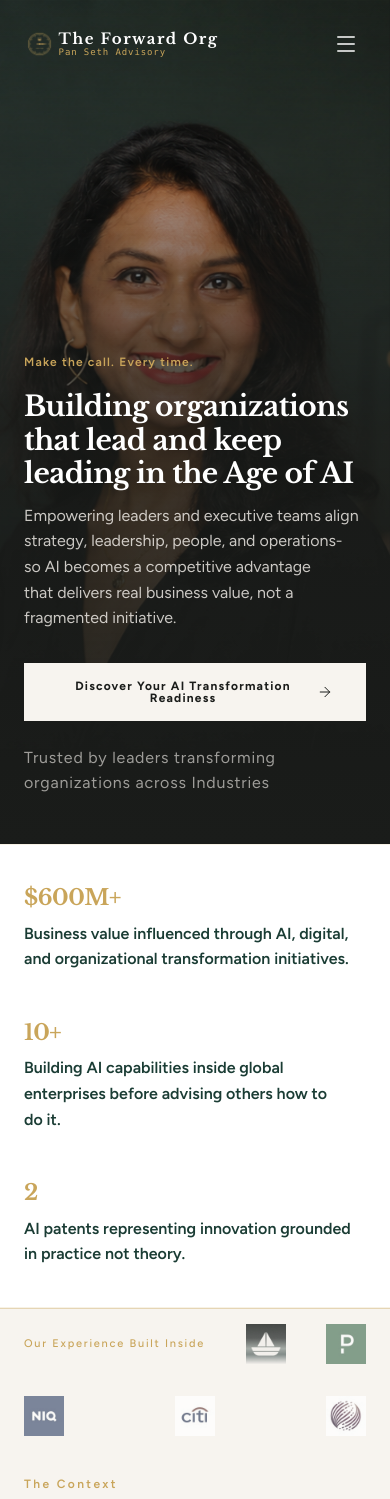
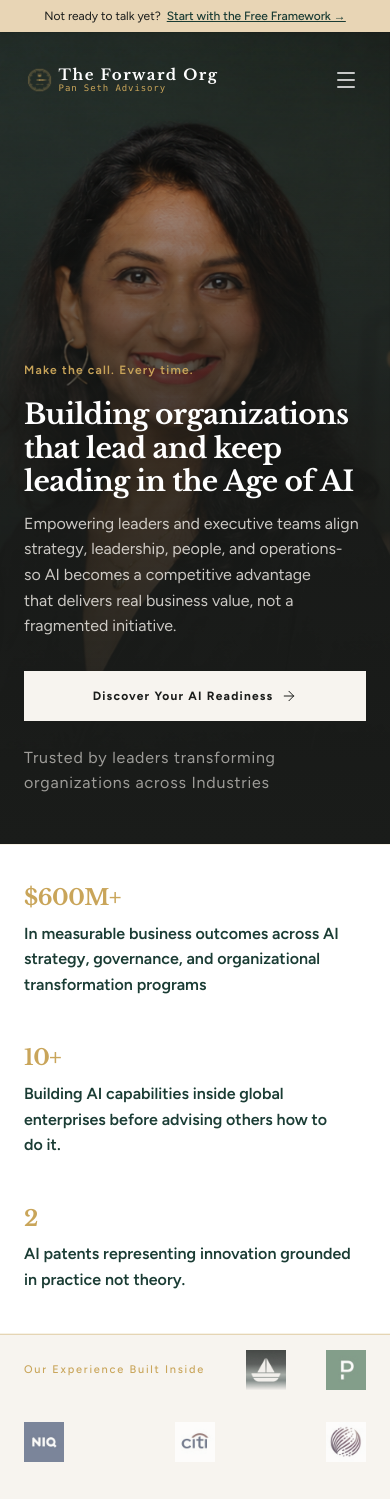
Before and after one commit to AnshKapila/The-Forward-Org-New, a React (Vite) app: page / in a window 390 px wide. Shown: the top 1499 px of the page. Built offline with nearby package versions, Linux system fonts and the light colour scheme.

Commit message:
feat: add top banner, update stats, align newsletter margins, update details buttons

```diff
--- a/src/App.tsx
+++ b/src/App.tsx
@@ -15,7 +15,7 @@ import NotFound from "./pages/NotFound";
 
 function MainAppContent() {
   const [location] = useLocation();
-  const isOverlayPage = location === "/" || location === "/masterclass";
+  const isOverlayPage = location === "/" || location === "/masterclass" || location.startsWith("/newsletter");
 
   useEffect(() => {
     window.scrollTo(0, 0);
--- a/src/components/AIIndexCTA.tsx
+++ b/src/components/AIIndexCTA.tsx
@@ -197,7 +197,7 @@ export function AIIndexCTA() {
                   variant="gold"
                   className="shadow-md"
                 >
-                  Discover Your AI Transformation Readiness
+                  Discover Your AI Readiness
                 </InteractiveButton>
               </div>
 
--- a/src/components/Hero.tsx
+++ b/src/components/Hero.tsx
@@ -172,7 +172,7 @@ export function Hero() {
               variant="primary"
               className="text-center"
             >
-              Discover Your AI Transformation Readiness
+              Discover Your AI Readiness
             </InteractiveButton>
           </motion.div>
 
--- a/src/components/Nav.tsx
+++ b/src/components/Nav.tsx
@@ -19,18 +19,36 @@ export function Nav() {
     { label: "Newsletter", path: "/newsletter" },
   ];
 
-  const isTransparentNavbarPage = location === "/" || location === "/masterclass";
+  const isTransparentNavbarPage = location === "/" || location === "/masterclass" || location.startsWith("/newsletter");
   const showDarkNavbar = !isTransparentNavbarPage || isScrolled;
 
   return (
     <>
+      {/* Homepage Top Banner (Nudge) */}
+      {location === "/" && (
+        <div className="fixed top-0 left-0 w-full z-[100] bg-sand text-ink text-xs sm:text-sm py-2 px-4 md:px-6 flex flex-wrap justify-center items-center text-center shadow-sm">
+          <span className="mr-1.5 md:mr-2">Not ready to talk yet?</span>
+          <button
+            onClick={() => {
+              const el = document.getElementById("freebie");
+              if (el) {
+                el.scrollIntoView({ behavior: "smooth" });
+              }
+            }}
+            className="text-[#1A3C34] underline font-medium hover:text-[#1A3C34]/80 transition-colors cursor-pointer"
+          >
+            Start with the Free Framework &rarr;
+          </button>
+        </div>
+      )}
+
       <nav
         id="main-nav"
-        className={`fixed top-0 left-0 w-full z-[90] transition-all duration-300 ${
+        className={`fixed left-0 w-full z-[90] transition-all duration-300 ${
           showDarkNavbar
             ? "bg-[#1A1C1A]/95 backdrop-blur-md shadow-[0_4px_20px_rgba(26,28,26,0.15)] py-4"
             : "bg-transparent py-6"
-        }`}
+        } ${location === "/" ? "top-[36px] sm:top-[36px]" : "top-0"}`}
       >
         <div className="w-full px-6 lg:px-[120px] flex items-center justify-between">
           {/* Logo click routes to home */}
--- a/src/components/StatsBar.tsx
+++ b/src/components/StatsBar.tsx
@@ -65,7 +65,7 @@ export function StatsBar() {
               </h2>
             </div>
             <p className="font-sans font-semibold text-base text-teal leading-tight text-left">
-              Business value influenced through AI, digital, and organizational transformation initiatives.
+              In measurable business outcomes across AI strategy, governance, and organizational transformation programs
             </p>
           </div>
 
--- a/src/pages/Newsletter.tsx
+++ b/src/pages/Newsletter.tsx
@@ -43,7 +43,7 @@ export default function Newsletter() {
     <div className="min-h-screen bg-white text-ink flex flex-col justify-between">
       <main className="flex-1">
         {/* Hero Section */}
-        <section className="bg-[#1A3C34] pt-12 pb-20 md:pb-24 text-left relative overflow-hidden">
+        <section className="bg-[#1A3C34] pt-28 md:pt-36 pb-20 md:pb-24 text-left relative overflow-hidden">
           <div className="absolute right-[-100px] bottom-[-100px] w-96 h-96 opacity-10 pointer-events-none select-none text-off-white">
             <svg viewBox="0 0 100 100" className="w-full h-full stroke-current" strokeWidth="0.5">
               <circle cx="50" cy="50" r="45" strokeDasharray="2 2" />
@@ -52,7 +52,7 @@ export default function Newsletter() {
             </svg>
           </div>
 
-          <div className="max-w-7xl mx-auto px-6 md:px-12 relative z-10 space-y-4">
+          <div className="w-full px-6 lg:px-[120px] relative z-10 space-y-4">
             <span className="font-sans font-bold text-xs text-gold capitalize tracking-[0.2em] block">
               The Newsletter
             </span>
@@ -84,7 +84,7 @@ export default function Newsletter() {
         </section>
 
         {/* Filter and Feed Section */}
-        <section id="newsletters-feed" className="py-16 md:py-20 max-w-7xl mx-auto px-6 md:px-12">
+        <section id="newsletters-feed" className="py-16 md:py-20 w-full px-6 lg:px-[120px]">
 
           {/* Topics Filter */}
           <div className="flex flex-wrap gap-2.5 mb-12 justify-start md:justify-center">
--- a/src/pages/NewsletterDetail.tsx
+++ b/src/pages/NewsletterDetail.tsx
@@ -36,8 +36,9 @@ export default function NewsletterDetail() {
           <div className="absolute inset-0 bg-gradient-to-t from-black/60 to-transparent" />
 
           <div className="absolute bottom-8 left-0 w-full z-10">
-            <div className="max-w-4xl mx-auto px-6 md:px-12 flex flex-col items-start gap-4">
-              <Link href="/newsletter">
+            <div className="w-full px-6 lg:px-[120px] flex flex-col items-start gap-4">
+              <div className="max-w-4xl w-full">
+                <Link href="/newsletter">
                 <button className="flex items-center gap-2 text-off-white/80 hover:text-white text-xs font-sans font-bold capitalize tracking-wider transition-colors cursor-pointer mb-2">
                   <ArrowLeft size={14} /> Back to Newsletters
                 </button>
@@ -47,11 +48,12 @@ export default function NewsletterDetail() {
               </span>
             </div>
           </div>
-        </section>
+        </div>
+      </section>
 
         {/* Content Container */}
-        <section className="py-12 md:py-16 max-w-4xl mx-auto px-6 md:px-12">
-          <div className="space-y-8 text-left">
+        <section className="py-12 md:py-16 w-full px-6 lg:px-[120px]">
+          <div className="max-w-4xl mx-auto space-y-8 text-left">
 
             {/* Top Row: Date, Author & Read on LinkedIn CTA */}
             <div className="flex flex-col md:flex-row md:items-center justify-between gap-6 border-b border-teal/10 pb-6">
@@ -75,15 +77,15 @@ export default function NewsletterDetail() {
                 </div>
               </div>
 
-              {/* Top CTA: Read on LinkedIn */}
+              {/* Top CTA: Check out complete newsletter */}
               <InteractiveButton
-                onClick={() => window.open(newsletter.linkedinUrl, "_blank", "noopener,noreferrer")}
+                onClick={() => window.open("https://www.linkedin.com/newsletters/one-step-forward-%25E2%2599%25A0-7333630738220666882/", "_blank", "noopener,noreferrer")}
                 variant="gold"
                 size="sm"
                 className="flex items-center gap-2 self-start md:self-auto"
               >
                 <Linkedin size={14} />
-                <span>Read on LinkedIn</span>
+                <span>Check out complete newsletter</span>
               </InteractiveButton>
             </div>
 
@@ -128,18 +130,18 @@ export default function NewsletterDetail() {
               </p>
               <div className="flex flex-col sm:flex-row items-center justify-center gap-4 pt-2">
                 <InteractiveButton
+                  onClick={() => window.open("https://www.linkedin.com/newsletters/one-step-forward-%25E2%2599%25A0-7333630738220666882/", "_blank", "noopener,noreferrer")}
+                  variant="gold"
+                >
+                  Check out complete newsletter
+                </InteractiveButton>
+                <InteractiveButton
                   onClick={() => window.open("https://www.linkedin.com/in/pan-seth/", "_blank", "noopener,noreferrer")}
-                  variant="teal"
+                  variant="outline-teal"
                   className="flex items-center gap-2"
                 >
                   <Linkedin size={15} />
-                  <span>Follow her on LinkedIn</span>
-                </InteractiveButton>
-                <InteractiveButton
-                  onClick={() => window.open(newsletter.linkedinUrl, "_blank", "noopener,noreferrer")}
-                  variant="gold"
-                >
-                  Join LinkedIn Discussion
+                  <span>Connect on LinkedIn</span>
                 </InteractiveButton>
               </div>
             </div>
```
